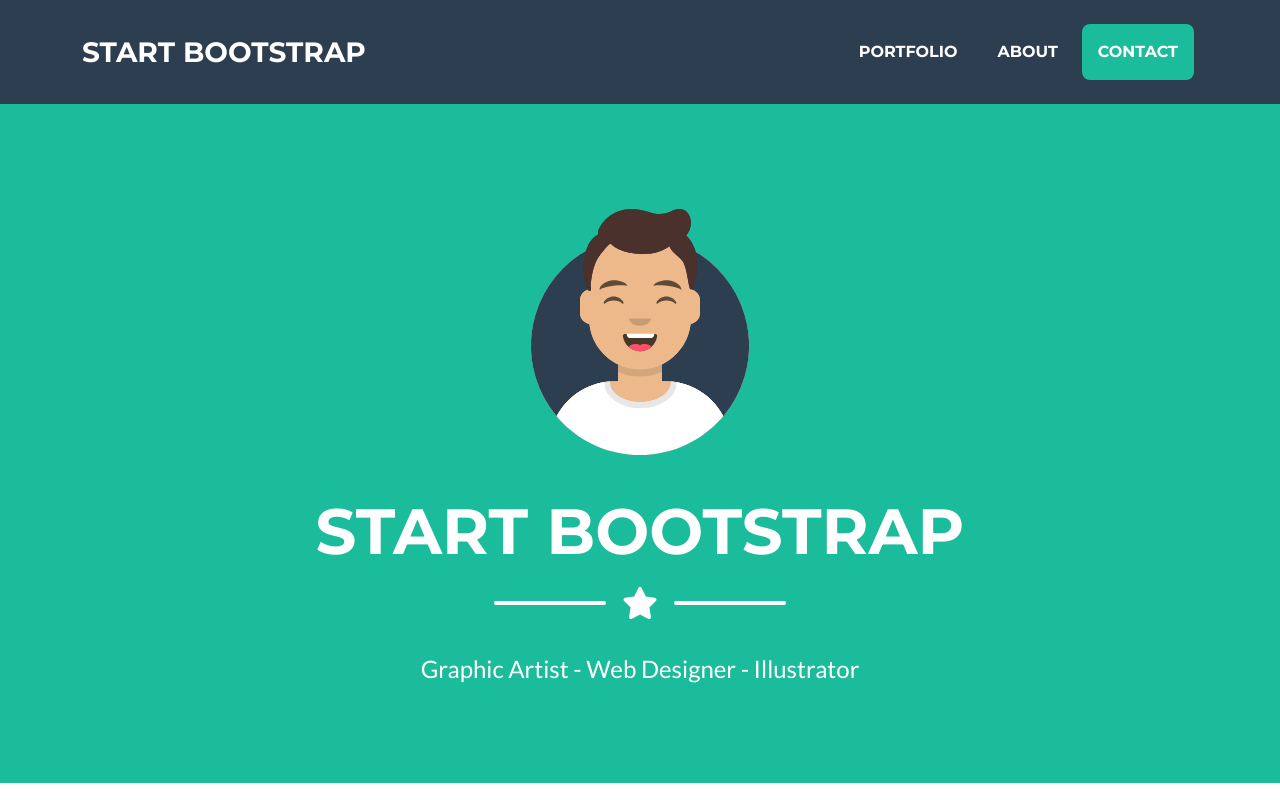
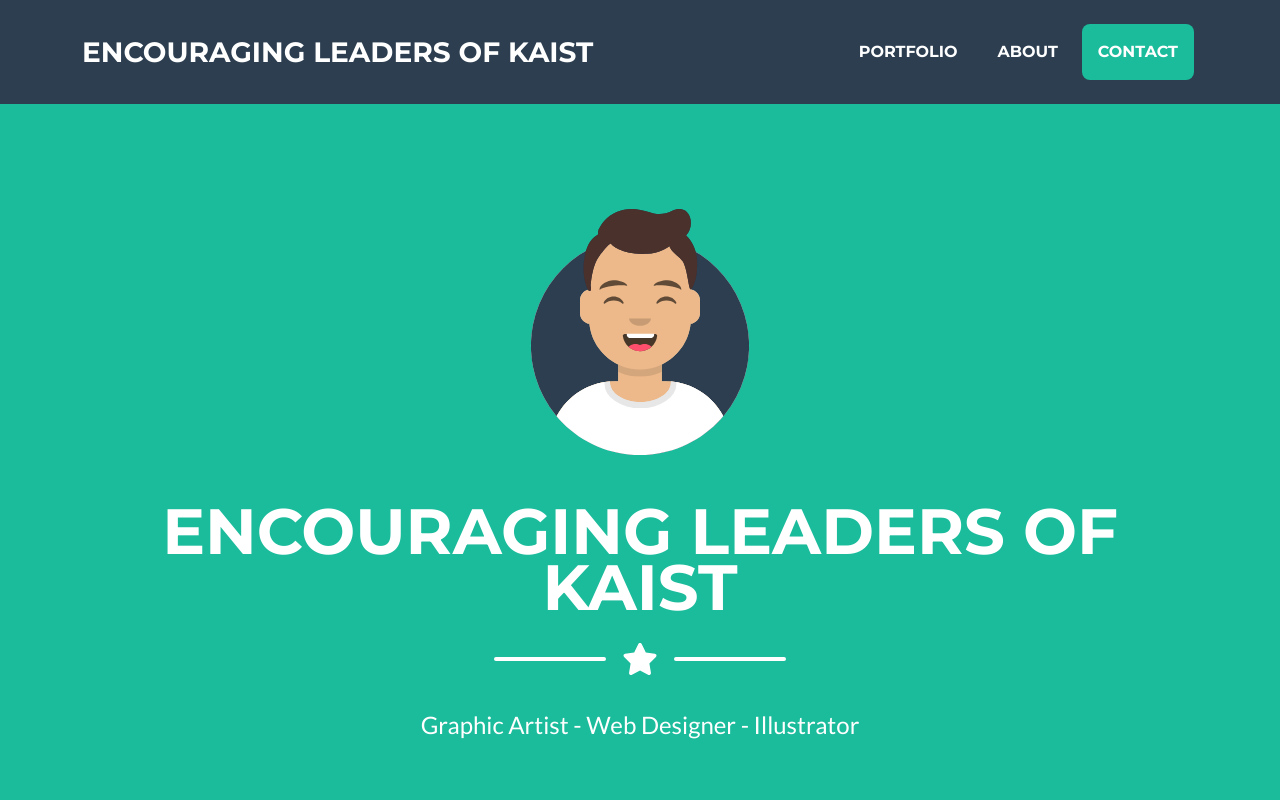
Before and after one commit to KAISTCWBAE/KAISTCWBAE.github.io, a plain HTML site: page index.html in a window 1280 px wide. Shown: the top 800 px of the page. Drawn offline with nearby package versions, Linux system fonts and the light colour scheme.

Commit message:
Update index.html

```diff
--- a/index.html
+++ b/index.html
@@ -5,7 +5,7 @@
         <meta name="viewport" content="width=device-width, initial-scale=1, shrink-to-fit=no" />
         <meta name="description" content="" />
         <meta name="author" content="" />
-        <title>Freelancer - Encouraging Leaders of KAIST Theme</title>
+        <title>ELKA</title>
         <!-- Favicon-->
         <link rel="icon" type="image/x-icon" href="assets/favicon.ico" />
         <!-- Font Awesome icons (free version)-->
@@ -20,7 +20,7 @@
         <!-- Navigation-->
         <nav class="navbar navbar-expand-lg bg-secondary text-uppercase fixed-top" id="mainNav">
             <div class="container">
-                <a class="navbar-brand" href="#page-top">Start Bootstrap</a>
+                <a class="navbar-brand" href="#page-top">Encouraging Leaders of KAIST</a>
                 <button class="navbar-toggler text-uppercase font-weight-bold bg-primary text-white rounded" type="button" data-bs-toggle="collapse" data-bs-target="#navbarResponsive" aria-controls="navbarResponsive" aria-expanded="false" aria-label="Toggle navigation">
                     Menu
                     <i class="fas fa-bars"></i>
@@ -40,7 +40,7 @@
                 <!-- Masthead Avatar Image-->
                 <img class="masthead-avatar mb-5" src="assets/img/avataaars.svg" alt="..." />
                 <!-- Masthead Heading-->
-                <h1 class="masthead-heading text-uppercase mb-0">Start Bootstrap</h1>
+                <h1 class="masthead-heading text-uppercase mb-0">Encouraging Leaders of KAIST</h1>
                 <!-- Icon Divider-->
                 <div class="divider-custom divider-light">
                     <div class="divider-custom-line"></div>
```
